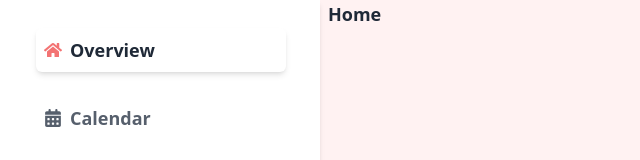
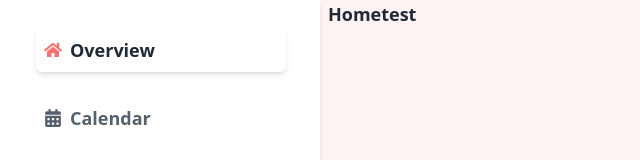
Before and after one commit to Nrcdev751/Final-Project-Frontend-Dev-Init, a React (Vite) app: page / in a window 1280 px wide. Shown: the top 160 px of the page, without its empty margins (0-640 px from the left). Built offline with nearby package versions, Linux system fonts and the light colour scheme.

Commit message:
first-commit

```diff
--- a/src/App.jsx
+++ b/src/App.jsx
@@ -17,7 +17,7 @@ function App() {
                           <GiHamburgerMenu />
                         </label>
 
-                        <p className="font-bold ms-2 hidden md:block">Home</p>
+                        <p className="font-bold ms-2 hidden md:block">Hometest</p>
                     </div>
                 </div>
               </div>
```
